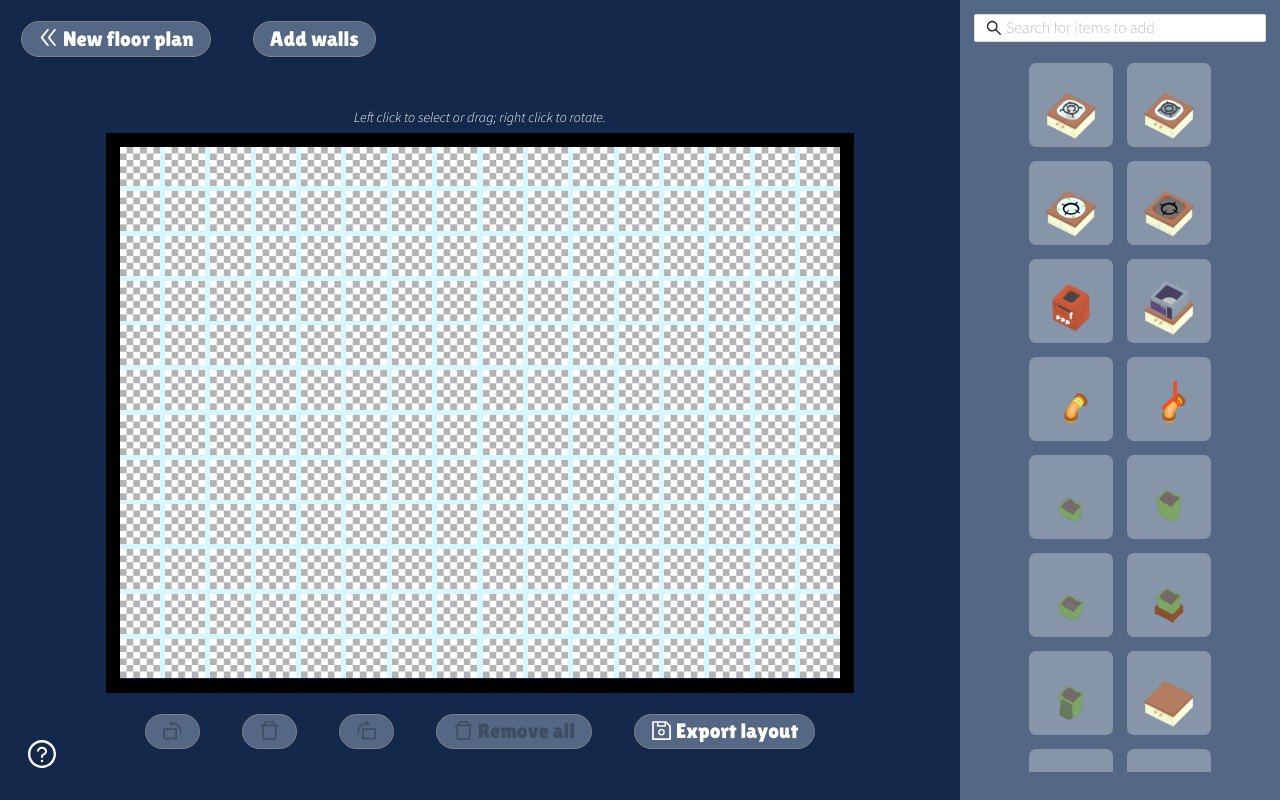
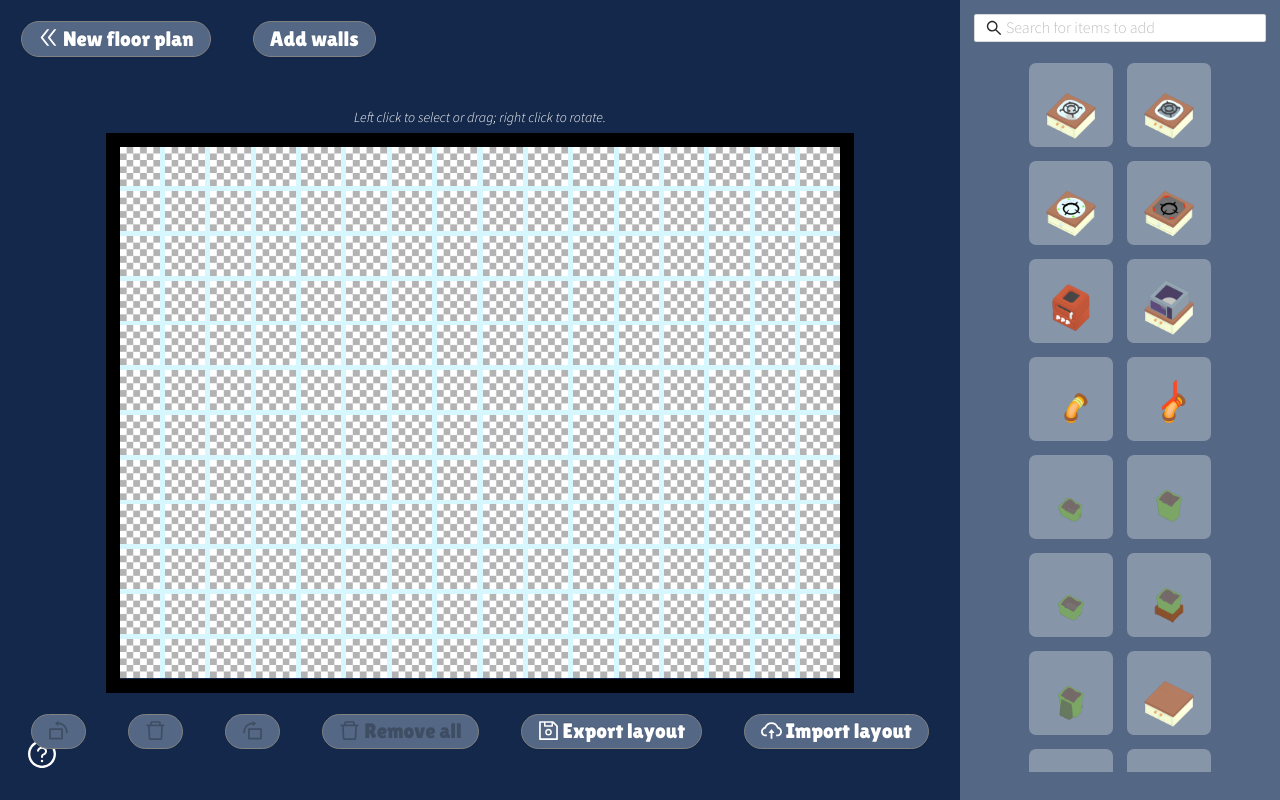
Before and after one commit to plateupplanner/plateupplanner.github.io, a React (Create React App) app: page / in a window 1280 px wide. Both pictures are taken after a click on the button "Start". Built offline with nearby package versions, Linux system fonts and the light colour scheme.

Commit message:
Open file upload menu on import click

```diff
--- a/src/grids.tsx
+++ b/src/grids.tsx
@@ -1,9 +1,10 @@
-import { useState, useEffect, MouseEvent, SyntheticEvent, DragEvent } from "react";
+import { useState, useEffect, MouseEvent, SyntheticEvent, DragEvent, useRef } from "react";
 import {
   RotateLeftOutlined,
   RotateRightOutlined,
   DeleteOutlined,
   SaveOutlined,
+  CloudUploadOutlined,
 } from "@ant-design/icons";
 
 import { WallType, SquareType, styledButton } from "./helpers";
@@ -212,6 +213,7 @@ interface PlanGridProps {
 }
 
 export function PlanGrid(props: PlanGridProps) {
+  const fileUploadRef = useRef<HTMLInputElement>(null);
   const [hoveredCell, setHoveredCell] = useState<[number, number] | undefined>(
     undefined
   );
@@ -365,6 +367,14 @@ export function PlanGrid(props: PlanGridProps) {
     link.click();
     document.body.removeChild(link);
   };
+
+  const handleImportLayout = () => {
+    if (!fileUploadRef.current) {
+      return;
+    }
+
+    fileUploadRef.current.click();
+  }
 
   useEffect(() => {
     window.onkeydown = (event: KeyboardEvent) => {
@@ -566,6 +576,14 @@ export function PlanGrid(props: PlanGridProps) {
               false,
               false
             )}
+            {styledButton(
+              "Import layout",
+              handleImportLayout,
+              <CloudUploadOutlined />,
+              false,
+              false
+            )}
+            <input ref={fileUploadRef} id='fileid' type='file' hidden/>
           </>
         </div>
       </div>
```
